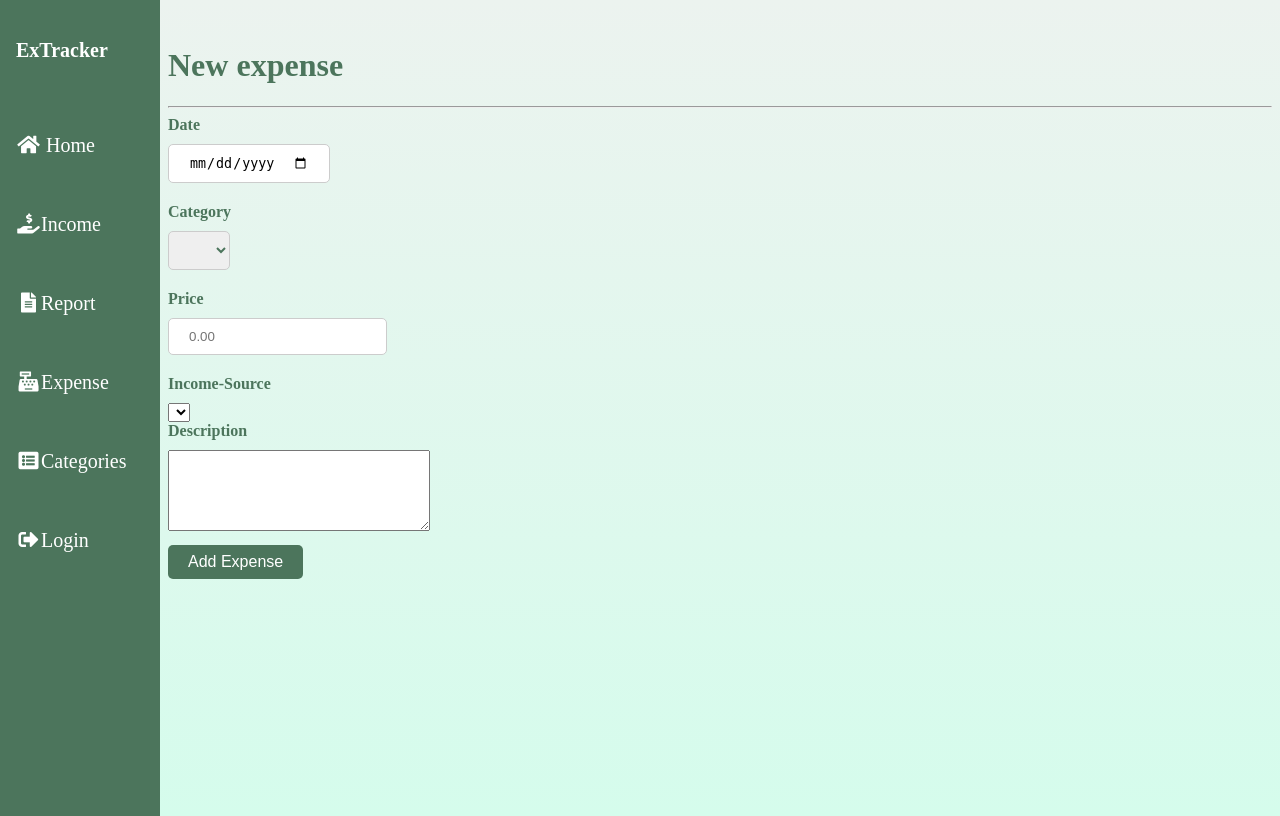
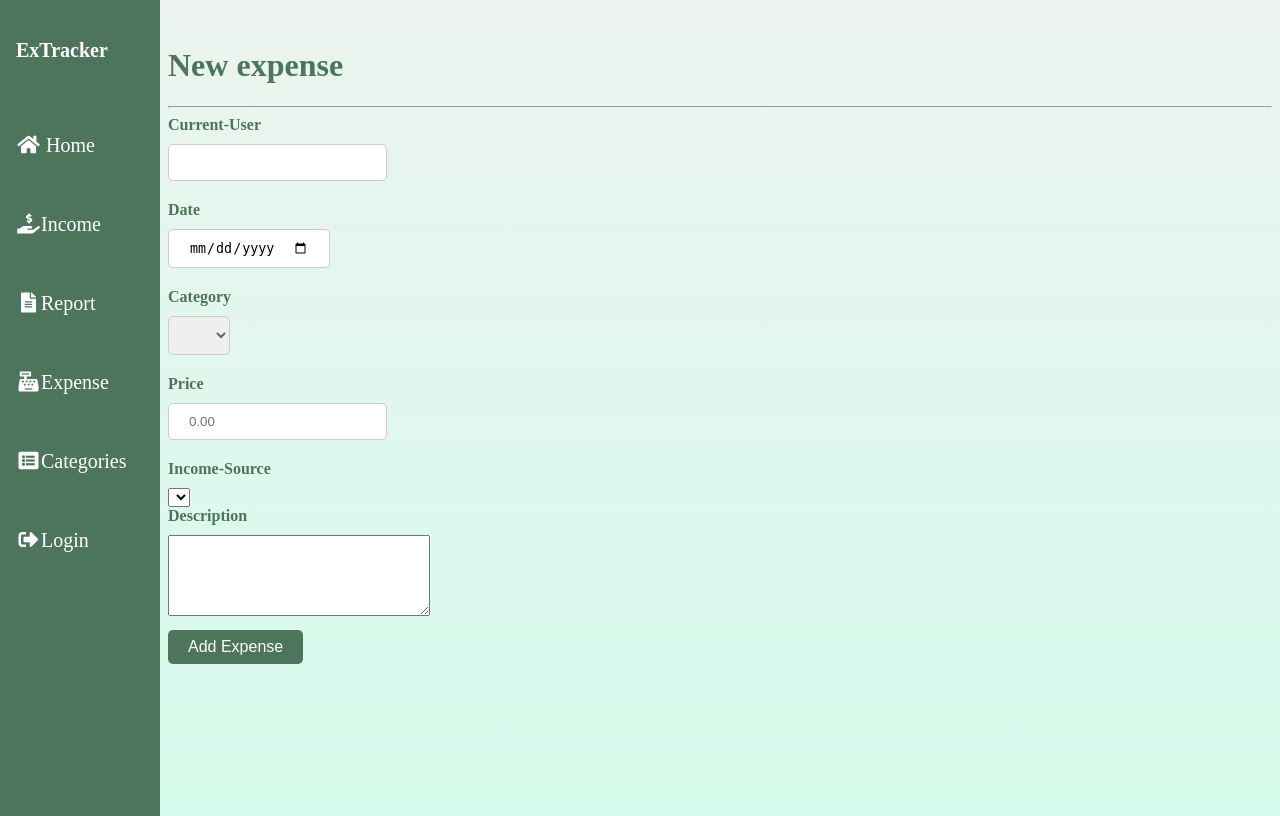
Before and after one commit to patience1000/ExpenseTracker, a Django app: page /expense/ in a window 1280 px wide. Run offline with Django 5.2, Linux system fonts and the light colour scheme; lists and menus that the app fills with data are empty.

Commit message:
updating

```diff
--- a/Trackerapp/static/js/expense.js
+++ b/Trackerapp/static/js/expense.js
@@ -82,7 +82,7 @@ form.addEventListener('submit', async (e) => {
     })
     .then(response => response.json())
     .then(data => {
-        console.log(data)
+        console.log(data  )
         const incomeOption = document.getElementById('income');
         data.forEach(Income => {
             const option = document.createElement('option')
--- a/Trackerapp/templates/Trackerapp/expense.html
+++ b/Trackerapp/templates/Trackerapp/expense.html
@@ -27,7 +27,8 @@
         <hr>
         <form id="expense-form">
             {% csrf_token %}
-
+            <label for="user">Current-User</label>
+            <input id="user" readonly>
             <label for="date">Date</label>
             <input id="date" type="date">
 
```
